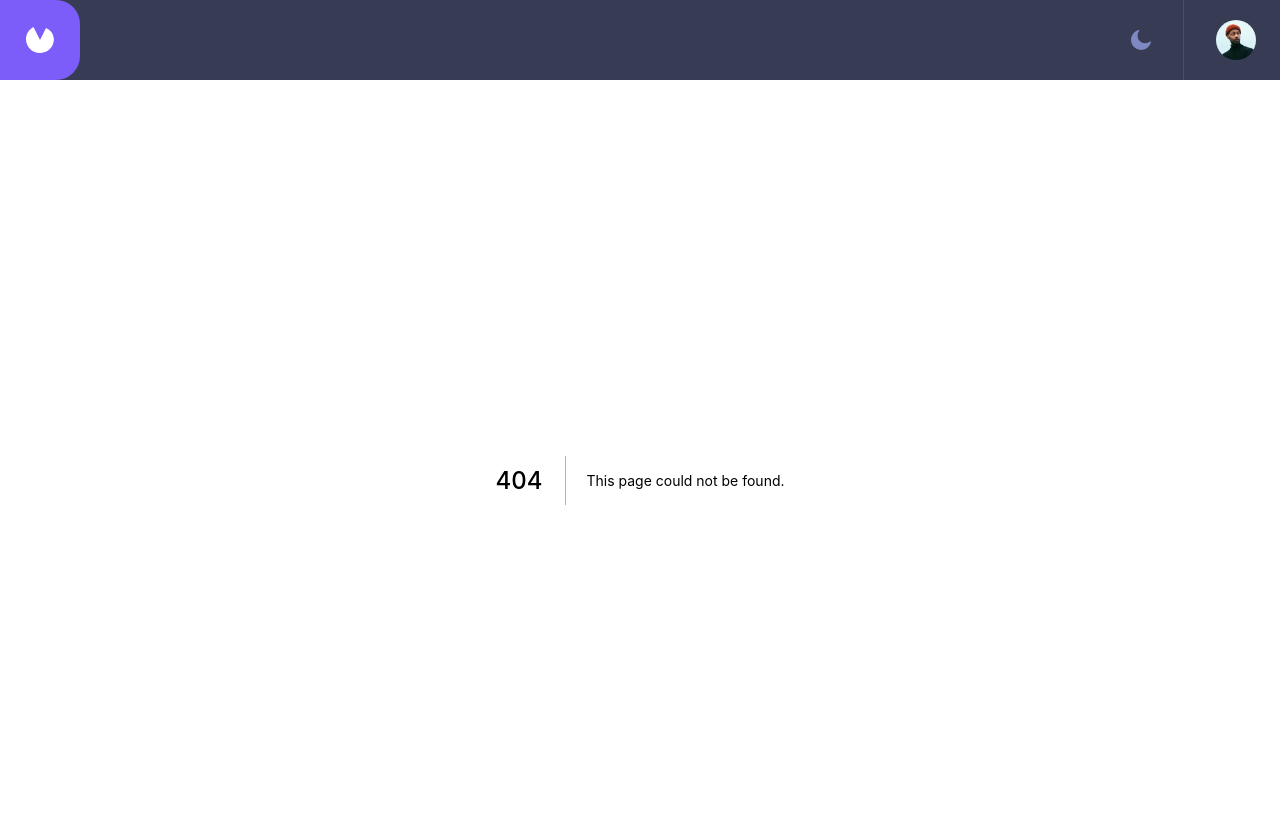
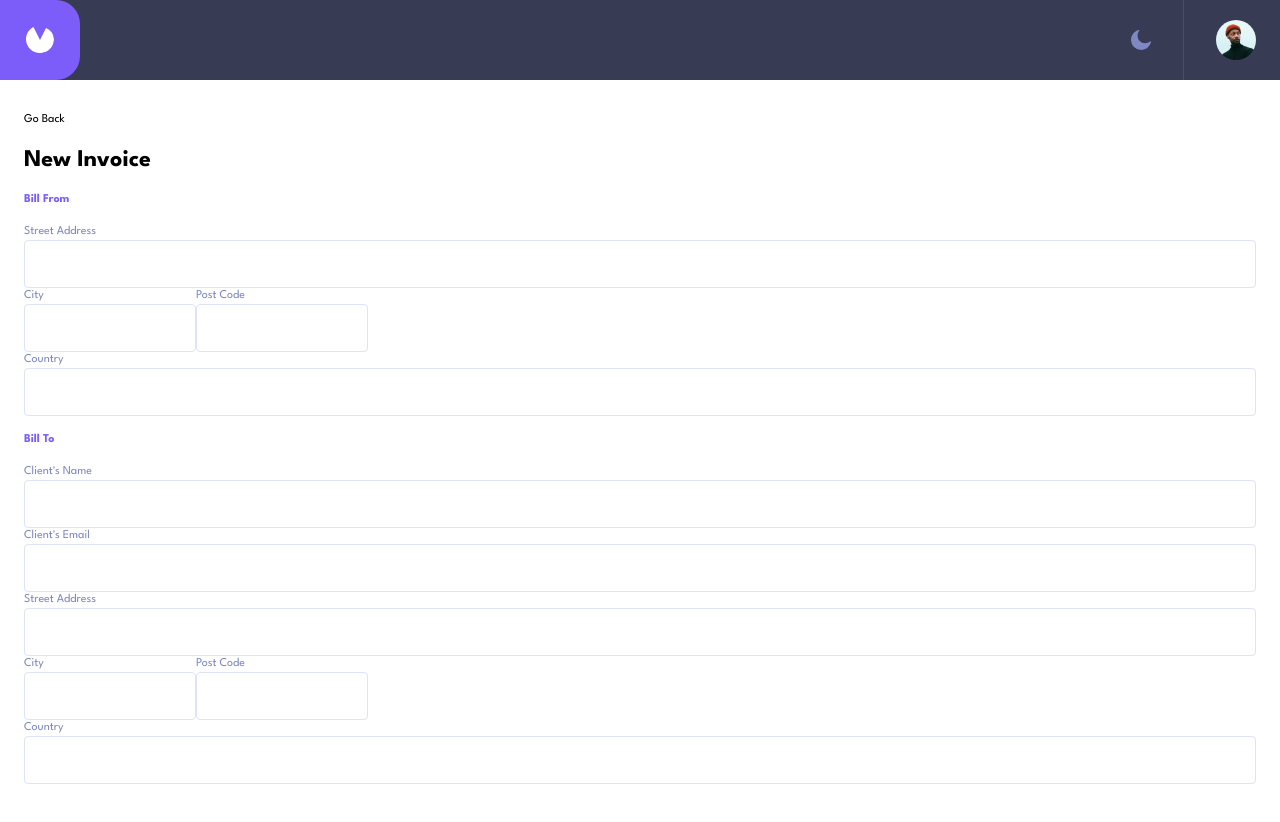
Before and after one commit to JJooaa/sickcoder, a Next.js app: page /form in a window 1280 px wide. Before the commit this address had no page. Shown: the top 822 px of the page. Built offline with nearby package versions, Linux system fonts and the light colour scheme.

Commit message:
initial form progress

```diff
--- /dev/null
+++ b/components/CreateNewInvoice/FormField.tsx
@@ -0,0 +1,25 @@
+import { Field, ErrorMessage } from "formik";
+
+interface Props {
+  label: string;
+  value: string;
+}
+
+const FormField = ({ label, value }: Props) => {
+  return (
+    <div className="flex flex-col">
+      <div className="flex justify-between">
+        <label htmlFor={value} className="text-[#7E88C3]">
+          {label}
+        </label>
+        <ErrorMessage name={value} />
+      </div>
+      <Field
+        name={value}
+        className="block border border-[#DFE3FA] h-12 w-full rounded-[4px] active:outline outline-[#9277FF] px-5 font-bold"
+      />
+    </div>
+  );
+};
+
+export default FormField;
--- a/components/CreateNewInvoice/InvoiceForm.tsx
+++ b/components/CreateNewInvoice/InvoiceForm.tsx
@@ -1,5 +1,99 @@
+import {
+  Formik,
+  Field,
+  Form,
+  ErrorMessage,
+  FormikHelpers,
+  validateYupSchema,
+} from "formik";
+import Link from "next/link";
+import FormField from "./FormField";
+
+interface FormValues {
+  senderAddress: {
+    street: string;
+    city: string;
+    postCode: string;
+    country: string;
+  };
+  clientAddress: {
+    street: string;
+    city: string;
+    postCode: string;
+    country: string;
+  };
+  description: string;
+  paymentTerms: number;
+  clientName: string;
+  clientEmail: string;
+  status: string;
+}
+
+const initialValues = {
+  senderAddress: {
+    street: "",
+    city: "",
+    postCode: "",
+    country: "",
+  },
+  clientAddress: {
+    street: "",
+    city: "",
+    postCode: "",
+    country: "",
+  },
+  description: "",
+  paymentTerms: 0,
+  clientName: "",
+  clientEmail: "",
+  status: "",
+};
+
 const InvoiceForm = () => {
-  return <div>InvoiceForm</div>;
+  return (
+    <div className="px-6 py-8 text-xs">
+      <Link href="/">Go Back</Link>
+      <Formik
+        initialValues={initialValues}
+        onSubmit={(
+          values: FormValues,
+          { setSubmitting }: FormikHelpers<FormValues>
+        ) => {
+          setSubmitting(false);
+          console.log(values);
+        }}
+      >
+        <Form>
+          <br />
+          <h1 className="text-2xl font-bold">New Invoice</h1>
+          <br />
+          <h2 className="text-[#7C5DFA] font-bold">Bill From</h2>
+          <br />
+
+          <FormField label="Street Address" value="senderAddress.street" />
+          <div className="flex">
+            <FormField label="City" value="senderAddress.city " />
+            <FormField label="Post Code" value="senderAddress.postCode" />
+          </div>
+          <FormField label="Country" value="senderAddress.country" />
+
+          <br />
+
+          <h2 className="text-[#7C5DFA] font-bold">Bill To</h2>
+          <br />
+
+          <FormField label="Client's Name" value="clientName" />
+          <FormField label="Client's Email" value="clientEmail" />
+          <FormField label="Street Address" value="clientAddress.street" />
+          <div className="flex">
+            <FormField label="City" value="clientAddress.city " />
+            <FormField label="Post Code" value="clientAddress.postCode" />
+          </div>
+          <FormField label="Country" value="clientAddress.country" />
+        </Form>
+      </Formik>
+    </div>
+  );
 };
 
 export default InvoiceForm;
--- /dev/null
+++ b/pages/form/index.tsx
@@ -0,0 +1,11 @@
+import InvoiceForm from "../../components/CreateNewInvoice/InvoiceForm";
+
+const MobileFormPage = () => {
+  return (
+    <div className="bg-white h-screen">
+      <InvoiceForm />
+    </div>
+  );
+};
+
+export default MobileFormPage;
```
